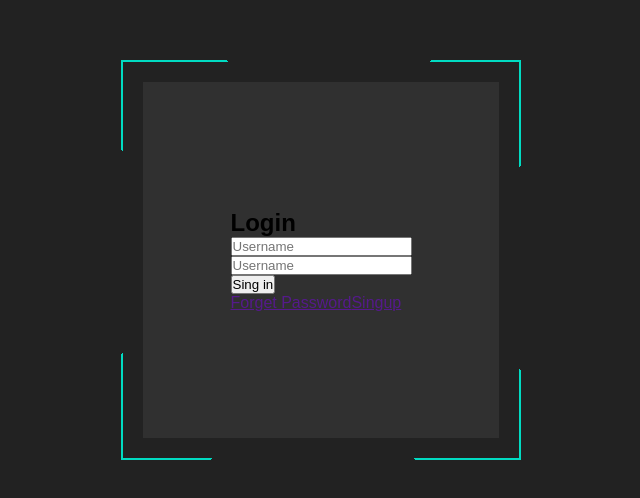
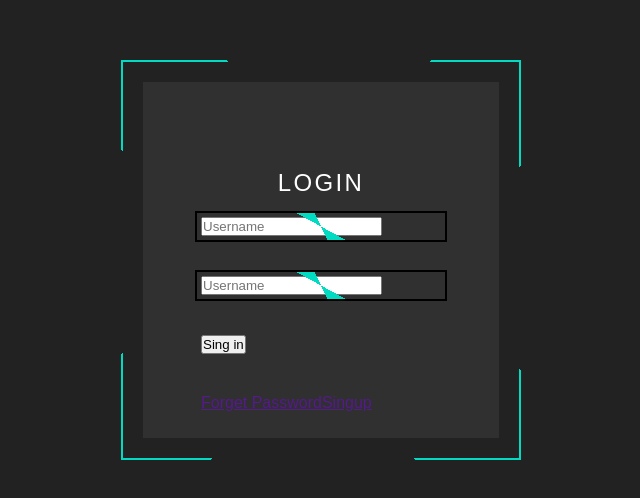
Before and after one commit to leonelborgesdev/tarjetabreeds, a React (Create React App) app: page / in a window 1280 px wide. Shown: the part 140-638 px from the top of the page, without its empty margins (319-959 px from the left). Built offline with nearby package versions, Linux system fonts and the light colour scheme.

Commit message:
span::before

```diff
--- a/src/TarjetaBreeds/TarjetaBreeds.css
+++ b/src/TarjetaBreeds/TarjetaBreeds.css
@@ -56,3 +56,32 @@ form{
     position: relative;
     z-index: 2;
 }
+form h2{
+    color: #fff;
+    font-weight: 500;
+    margin-bottom: 20px;
+    padding-top: 60px;
+    width: 100%;
+    text-align: center;
+    letter-spacing: 0.1em;
+    text-transform: uppercase;
+}
+.inputBx{
+    position: relative;
+    margin-bottom: 40px;
+    width: 240px;
+}
+.inputBx span{
+    position: absolute;
+    inset: -2px;
+    z-index: 1;
+}
+.inputBx span::before{
+    content: '';
+    position: absolute;
+    inset: -2px;
+    background: repeating-conic-gradient(from var(--a), #01dbc2 0%,
+     #01dbc2 10%, transparent 10%, transparent 50%);
+     animation: animate 6s linear infinite;
+     box-shadow: 0 0 0 2px #000;
+}
--- a/src/TarjetaBreeds/TarjetaBreeds.jsx
+++ b/src/TarjetaBreeds/TarjetaBreeds.jsx
@@ -6,11 +6,11 @@ export const TarjetaBreeds = () => {
     <div className="box">
       <form>
         <h2>Login</h2>
-        <div className="inputtBx">
+        <div className="inputBx">
           <span></span>
           <input type="text" placeholder="Username" />
         </div>
-        <div className="inputtBx">
+        <div className="inputBx">
           <span></span>
           <input type="password" placeholder="Username" />
         </div>
```
